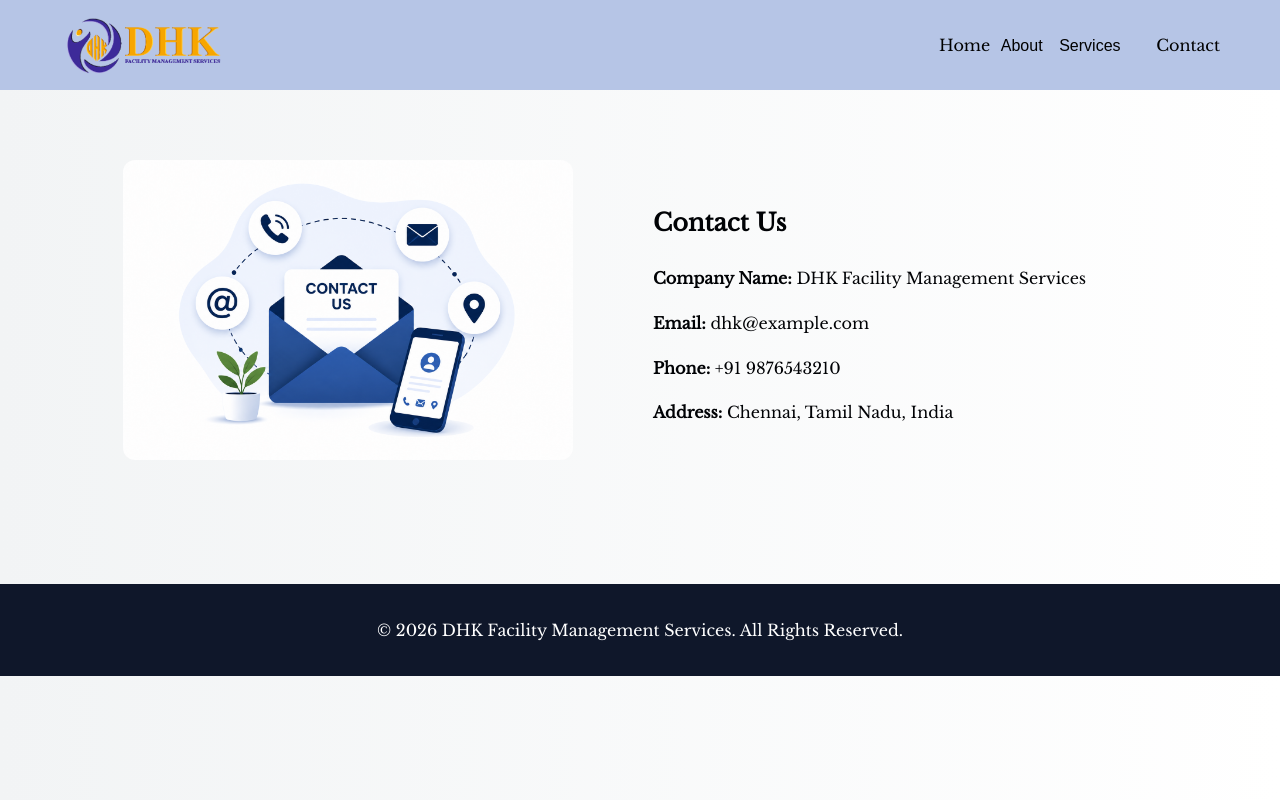
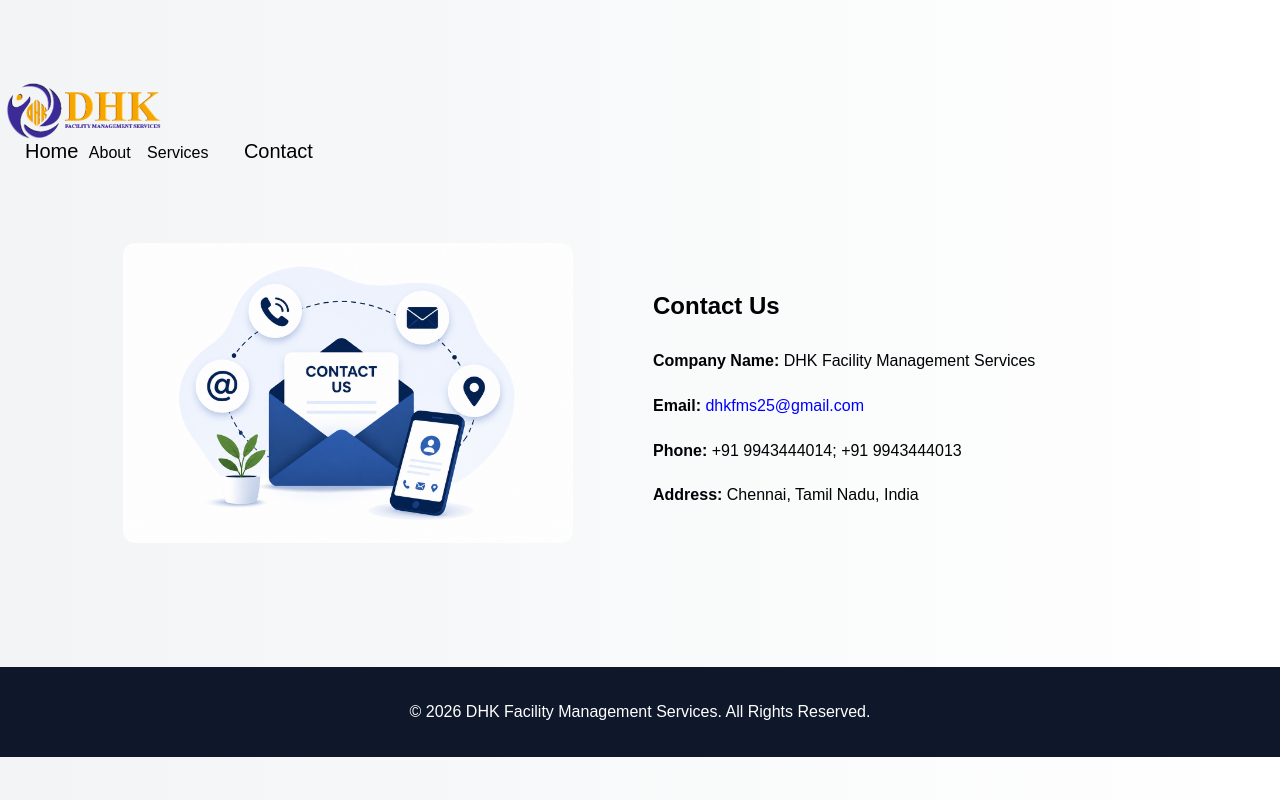
Before and after one commit to NivethithaaPrabhakaran/dhk-website, a Flask app: page /contact in a window 1280 px wide. Run offline with Flask 3, Linux system fonts and the light colour scheme.

Commit message:
Updated website

```diff
--- a/static/style.css
+++ b/static/style.css
@@ -1,3 +1,6 @@
+* {
+    font-family: Arial, sans-serif;
+}
 h1,
 h2,
 h3 {
@@ -17,19 +20,17 @@ body {
 }
 /* ===== NAVBAR ===== */
 .navbar {
-    position: fixed;
-    top: 0;
-    left: 0;
-    width: 100%;
+    nav ul {
+            display: flex;
+            gap: 25px;
+            list-style: none;
+        }
 
-    display: flex;
-    justify-content: space-between;
-    align-items: center;
-
-    background-color: #b6c5e6;
-
-    padding: 15px 60px;
-    box-sizing: border-box;
+        nav a {
+            text-decoration: none;
+            color: black;
+            font-size: 20px;
+        }
     /* 🔥 IMPORTANT FIX */
     z-index: 1000;
 }
@@ -515,3 +516,17 @@ html {
     width: 450px;
     border-radius: 12px;
 }
+.service-image img {
+    width: 300px;
+    border-radius: 15px;
+}
+.service-container {
+    display: flex;
+    justify-content: space-between;
+    align-items: center;
+    gap: 40px;
+}
+a {
+    text-decoration: none;
+    color: blue;
+}
--- a/templates/base.html
+++ b/templates/base.html
@@ -1,6 +1,8 @@
 <!DOCTYPE html>
 <html>
 <head>
+    <meta name="description"
+        content="DHK Facility Management Services provides housekeeping, security, drivers, loaders and manpower solutions across Tamil Nadu.">
     <meta name="google-site-verification" content="y8DVfpoIz4E9eSKKkb-kixBK3zni3eteunHqXyul75c" />
     <title>DHK FACILITY MANAGEMENT SERVICES</title>
     <link rel="stylesheet" href="{{ url_for('static', filename='style.css') }}">
--- a/templates/contact.html
+++ b/templates/contact.html
@@ -14,9 +14,11 @@
 
         <p><strong>Company Name:</strong> DHK Facility Management Services</p>
 
-        <p><strong>Email:</strong> dhk@example.com</p>
+        <p><strong>Email:</strong> <a href="mailto:dhkfms25@gmail.com">
+            dhkfms25@gmail.com
+        </a></p>
 
-        <p><strong>Phone:</strong> +91 9876543210</p>
+        <p><strong>Phone:</strong> +91 9943444014; +91 9943444013</p>
 
         <p><strong>Address:</strong> Chennai, Tamil Nadu, India</p>
 
--- a/templates/drivers.html
+++ b/templates/drivers.html
@@ -33,7 +33,7 @@
         </div>
 
         <div class="service-image">
-            <img src="{{ url_for('static', filename='images/Drivers.png') }}" class="service-img">
+            <img src="{{ url_for('static', filename='images/drivers.png') }}" class="service-img">
             <br>
             <br>
             <br>
```
